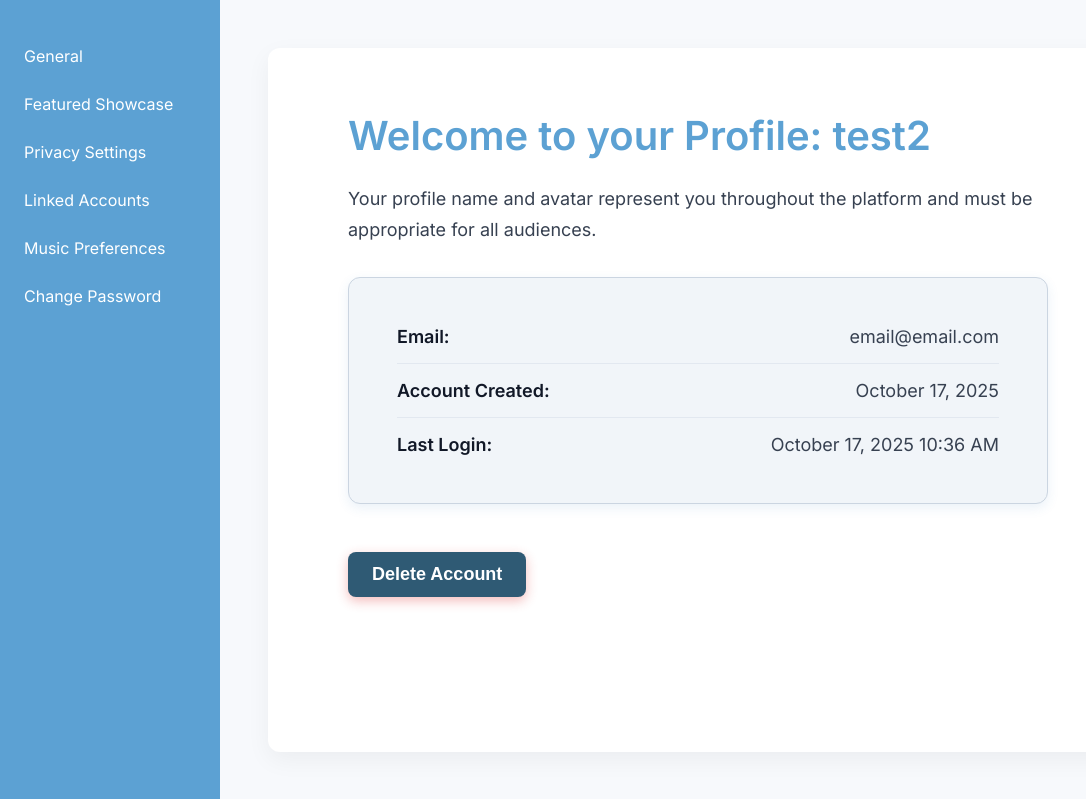
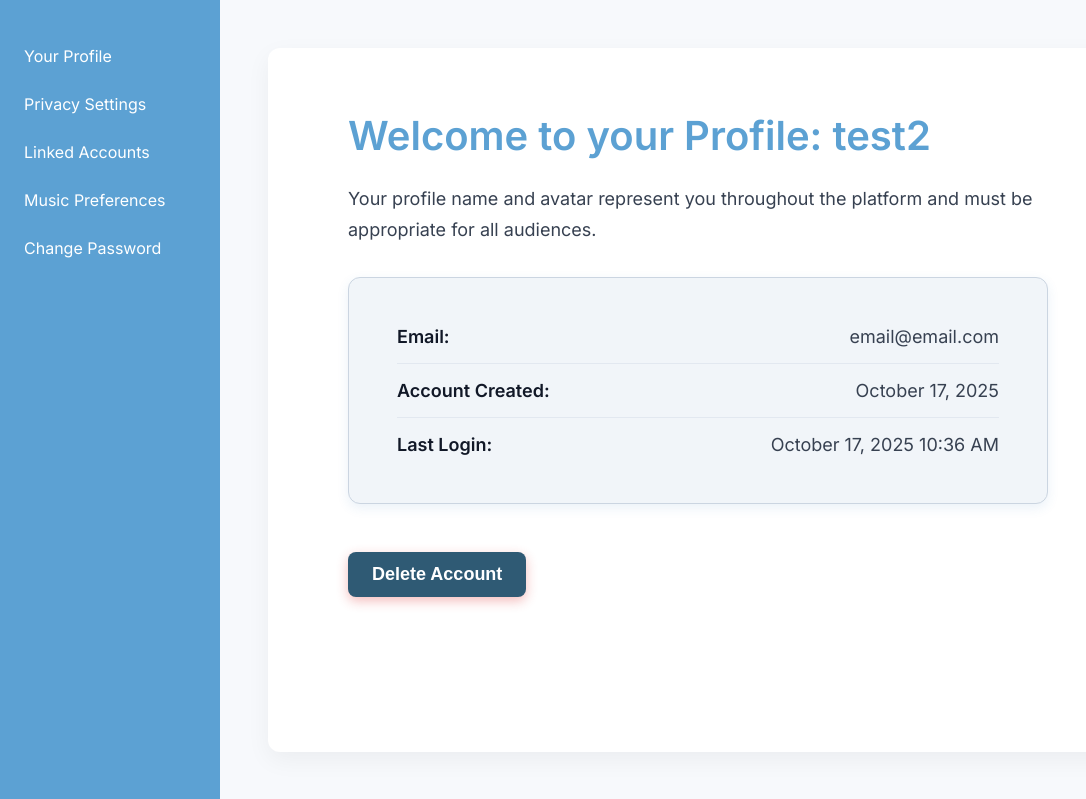
Before and after one commit to ksanch20/cs4300-Harmonet, a Django app: page /user/profile/ in a window 1280 px wide. Shown: the part 88-887 px from the top of the page, without its empty margins (0-1086 px from the left). Run offline with Django 4.2, Linux system fonts and the light colour scheme; a user stored in the database is signed in.

Commit message:
Update settings page and dashboard

```diff
--- a/Harmonet/user/templates/user/profile.html
+++ b/Harmonet/user/templates/user/profile.html
@@ -14,8 +14,7 @@
 {% block content %}
 <div class="container">
   <div class="sidebar">
-    <a href="#">General</a>
-    <a href="#">Featured Showcase</a>
+    <a href="{% url 'user_profile' request.user.username %}">Your Profile</a>
     <a href="{% url 'privacy_settings' %}">Privacy Settings</a>
     <a href="{% url 'account_link' %}">Linked Accounts</a>
     <a href="{% url 'music_preferences' %}">Music Preferences</a>
```
